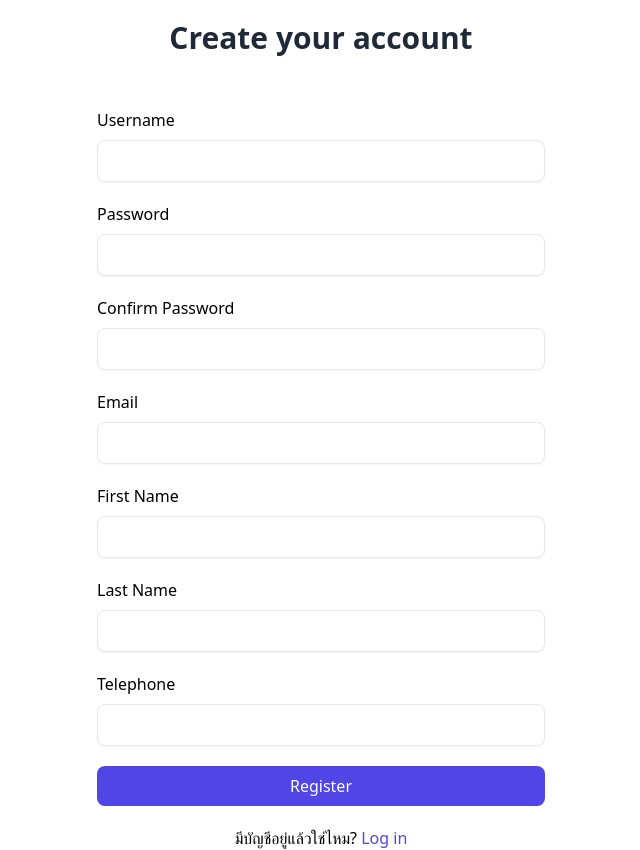
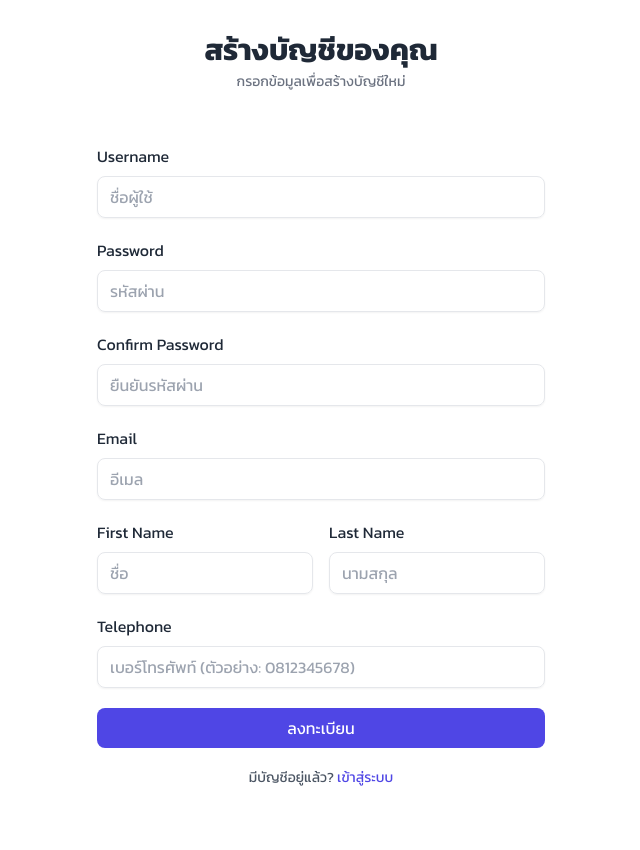
Before and after one commit to SpriteUm/Bok-Dai, a Flask app: page /auth/register in a window 1280 px wide. Shown: the whole page, without its empty margins (319-959 px from the left). After the commit the page ends 786 px from the top, so only its background shows below. Run offline with Flask 3, Linux system fonts and the light colour scheme; style sheets or scripts are compiled from the project's sources; some libraries are stand-ins or nearby versions.

Commit message:
ปรับหน้า login และ register

```diff
--- a/templates/register.html
+++ b/templates/register.html
@@ -1,12 +1,15 @@
 <!DOCTYPE html>
-<html lang="en">
+<html lang="th">
 <head>
-    <meta charset="UTF-8">
-    <meta name="viewport" content="width=device-width, initial-scale=1.0">
-    <title>register</title>
-    <link href="{{ url_for('static', filename='dist/output.css') }}"rel="stylesheet"/>
+    <meta charset="UTF-8" />
+    <title>ลงทะเบียน | BOK DAI</title>
+    <meta name="viewport" content="width=device-width, initial-scale=1.0" />
+    <script src="https://cdn.tailwindcss.com"></script>
+    <link href="https://fonts.googleapis.com/css2?family=Kanit:wght@400;700&display=swap" rel="stylesheet">
+    <style> body { font-family: 'Kanit', sans-serif; } </style>
+    <link href="{{ url_for('static', filename='dist/output.css') }}" rel="stylesheet" />
 </head>
-<body>
+<body class="bg-white text-[#1F2937]">
     <div class="flex justify-center items-center min-h-screen bg-white">
 
       <form method="POST" action="{{ url_for('auth.register') }}" class="max-w-md w-full space-y-5">
@@ -25,69 +28,79 @@
         <div class="max-w-md w-full space-y-5">
 
           <div class="text-center pb-8">
-          <h3 class="text-gray-800 text-2xl font-bold sm:text-3xl">Create your account</h3>
+            <h3 class="text-gray-800 text-2xl font-bold sm:text-3xl">สร้างบัญชีของคุณ</h3>
+            <p class="text-sm text-gray-500 mt-1">กรอกข้อมูลเพื่อสร้างบัญชีใหม่</p>
           </div>
 
           <div>
             {{ form.username.label(class_="font-medium") }}
-            {{ form.username(class_="w-full mt-2 px-3 py-2 text-gray-500 bg-transparent outline-none border focus:border-indigo-600 shadow-sm rounded-lg") }}
+            {{ form.username(class_="w-full mt-2 px-3 py-2 text-gray-700 bg-transparent outline-none border focus:border-indigo-600 shadow-sm rounded-lg", placeholder="ชื่อผู้ใช้") }}
               {% for error in form.username.errors %}
                 <span class="text-red-500 text-sm">{{ error }}</span>
               {% endfor %}
           </div>
+
           <div>
             {{ form.password.label(class_="font-medium") }}
-            {{ form.password(autocomplete="new-password", class_="w-full mt-2 px-3 py-2 text-gray-500 bg-transparent outline-none border focus:border-indigo-600 shadow-sm rounded-lg") }}
+            {{ form.password(autocomplete="new-password", class_="w-full mt-2 px-3 py-2 text-gray-700 bg-transparent outline-none border focus:border-indigo-600 shadow-sm rounded-lg", placeholder="รหัสผ่าน") }}
             {% for error in form.password.errors %}
               <span class="text-red-500 text-sm">{{ error }}</span>
             {% endfor %}
           </div>
+
           <div>
             {{ form.confirm_password.label(class_="font-medium") }}
-            {{ form.confirm_password(class_="w-full mt-2 px-3 py-2 text-gray-500 bg-transparent outline-none border focus:border-indigo-600 shadow-sm rounded-lg") }}
+            {{ form.confirm_password(class_="w-full mt-2 px-3 py-2 text-gray-700 bg-transparent outline-none border focus:border-indigo-600 shadow-sm rounded-lg", placeholder="ยืนยันรหัสผ่าน") }}
             {% for error in form.confirm_password.errors %}
               <span class="text-red-500 text-sm">{{ error }}</span>
             {% endfor %}
           </div>
+
           <div>
             {{ form.email.label(class_="font-medium") }}
-            {{ form.email(class_="w-full mt-2 px-3 py-2 text-gray-500 bg-transparent outline-none border focus:border-indigo-600 shadow-sm rounded-lg") }}
+            {{ form.email(class_="w-full mt-2 px-3 py-2 text-gray-700 bg-transparent outline-none border focus:border-indigo-600 shadow-sm rounded-lg", placeholder="อีเมล") }}
             {% for error in form.email.errors %}
               <span class="text-red-500 text-sm">{{ error }}</span>
             {% endfor %}
           </div>
+
+          <div class="grid grid-cols-1 md:grid-cols-2 gap-4">
             <div>
               {{ form.first_name.label(class_="font-medium") }}
-            {{ form.first_name(class_="w-full mt-2 px-3 py-2 text-gray-500 bg-transparent outline-none border focus:border-indigo-600 shadow-sm rounded-lg") }}
+              {{ form.first_name(class_="w-full mt-2 px-3 py-2 text-gray-700 bg-transparent outline-none border focus:border-indigo-600 shadow-sm rounded-lg", placeholder="ชื่อ") }}
               {% for error in form.first_name.errors %}
                 <span class="text-red-500 text-sm">{{ error }}</span>
               {% endfor %}
             </div>
             <div>
               {{ form.last_name.label(class_="font-medium") }}
-            {{ form.last_name(class_="w-full mt-2 px-3 py-2 text-gray-500 bg-transparent outline-none border focus:border-indigo-600 shadow-sm rounded-lg") }}
+              {{ form.last_name(class_="w-full mt-2 px-3 py-2 text-gray-700 bg-transparent outline-none border focus:border-indigo-600 shadow-sm rounded-lg", placeholder="นามสกุล") }}
               {% for error in form.last_name.errors %}
                 <span class="text-red-500 text-sm">{{ error }}</span>
               {% endfor %}
             </div>
+          </div>
+
           <div>
             {{ form.telephone.label(class_="font-medium") }}
-            {{ form.telephone(class_="w-full mt-2 px-3 py-2 text-gray-500 bg-transparent outline-none border focus:border-indigo-600 shadow-sm rounded-lg") }}
+            {{ form.telephone(class_="w-full mt-2 px-3 py-2 text-gray-700 bg-transparent outline-none border focus:border-indigo-600 shadow-sm rounded-lg", placeholder="เบอร์โทรศัพท์ (ตัวอย่าง: 0812345678)") }}
             {% for error in form.telephone.errors %}
               <span class="text-red-500 text-sm">{{ error }}</span>
             {% endfor %}
           </div>
+
           <button
             type="submit"
-            class="w-full px-4 py-2 text-white font-medium bg-indigo-600 hover:bg-indigo-500 active:bg-indigo-600 rounded-lg duration-150"
+            class="w-full px-4 py-2 text-white font-medium bg-indigo-600 hover:bg-indigo-500 active:bg-indigo-700 rounded-lg duration-150"
           >
-            Register
+            ลงทะเบียน
           </button>
-          <p class="text-center">
-            มีบัญชีอยู่แล้วใช่ไหม?
-            <a href="{{ url_for('auth.login') }}" class="text-indigo-600 hover:text-indigo-500"
-              >Log in</a  >
+
+          <p class="text-center text-sm text-gray-600">
+            มีบัญชีอยู่แล้ว?
+            <a href="{{ url_for('auth.login') }}" class="text-indigo-600 hover:text-indigo-500">เข้าสู่ระบบ</a>
           </p>
+
         </div>
       </form>
     </div>
```
Also changed, not shown: templates/login.html (+20 -13 lines), static/uploads/09c8f4dc93b943c2b01b234eafe1d074_Screenshot_2025-10-14_223057.png (added), static/uploads/Screenshot_2025-10-14_213249.png (added), static/uploads/a2382ecb8ed04866a975556dba6ec16c_Screenshot_2025-10-14_210757.png (added). Lines whose indentation alone changed are shown as unchanged.
